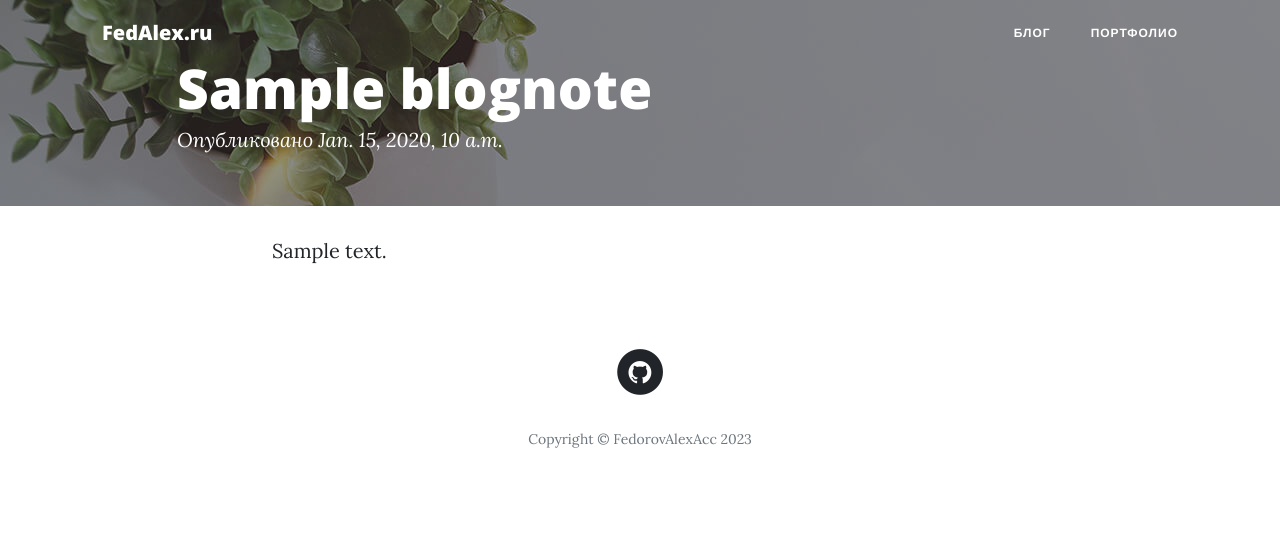
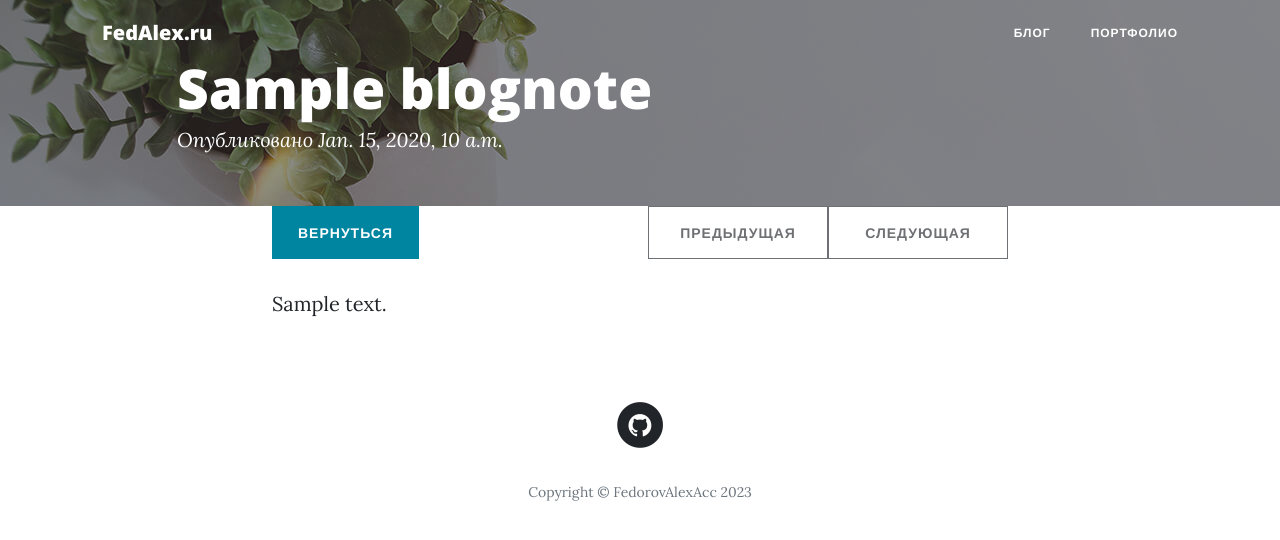
Before and after one commit to AlexsFedGit/my-blog, a Django app: page /1/ in a window 1280 px wide. Shown: the top 540 px of the page. Run offline with Django 4.2, Linux system fonts and the light colour scheme; tables that the repository leaves empty hold one stand-in row (values such as "Sample post"); some libraries are stand-ins or nearby versions.

Commit message:
Add next, prev links in detail view

```diff
--- a/blog/templates/blog/index.html
+++ b/blog/templates/blog/index.html
@@ -21,7 +21,7 @@
                 <hr>
                 {% endif %}
                 {% endfor %}
-                <div class="clearfix"><button class="btn btn-primary float-end" type="button">Прошлые записи ⇒</button></div>
+{#                <div class="clearfix"><button class="btn btn-primary float-end" type="button">Прошлые записи ⇒</button></div>#}
             </div>
         </div>
     </div>
--- a/blog/templates/blog/note_detail.html
+++ b/blog/templates/blog/note_detail.html
@@ -24,6 +24,24 @@
     <div class="container">
         <div class="row">
             <div class="col-md-10 col-lg-8 mx-auto">
+                <div class="row">
+                    <div class="col-auto">
+                        <a class="btn btn-primary d-none d-lg-block btn-back" type="button" href="{% url 'blog:index' %}">Вернуться</a>
+                        <a class="btn btn-primary d-block float-start d-lg-none btn-back-min" type="button" href="{% url 'blog:index' %}">◀</a>
+                    </div>
+                    <div class="col d-flex flex-column justify-content-end align-items-end flex-sm-row justify-content-sm-end justify-content-md-end">
+                        {% if note_prev %}
+                        <a class="btn btn-primary" type="button" style="width: 180px;" href="{% url 'blog:detail' note_id=note_prev.id %}">Предыдущая</a>
+                        {% else %}
+                        <a aria-disabled="true" class="btn disabled" type="button" style="width: 180px;">Предыдущая</a>
+                        {% endif %}
+                        {% if note_next %}
+                        <a class="btn btn-primary" type="button" style="width: 180px;" href="{% url 'blog:detail' note_id=note_next.id %}">Следующая</a>
+                        {% else %}
+                        <a aria-disabled="true" class="btn disabled" type="button" style="width: 180px;">Следующая</a>
+                        {% endif %}
+                    </div>
+                </div>
                 <p>{{ note.body }}</p>
            </div>
         </div>
--- a/blog/views.py
+++ b/blog/views.py
@@ -16,7 +16,11 @@ def index(request):
 
 def note_detail(request, note_id):
     note = get_object_or_404(BlogNote, pk=note_id)
+    note_next = BlogNote.objects.filter(pk__gt=note_id).last()
+    note_prev = BlogNote.objects.filter(pk__lt=note_id).first()
     context = {
-        'note': note
+        'note': note,
+        'note_next': note_next,
+        'note_prev': note_prev,
     }
     return render(request, 'blog/note_detail.html', context)
```
